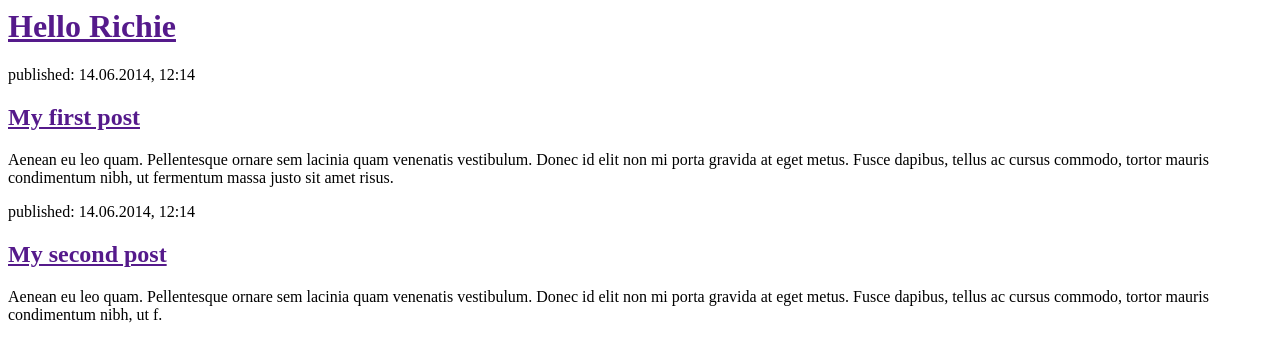
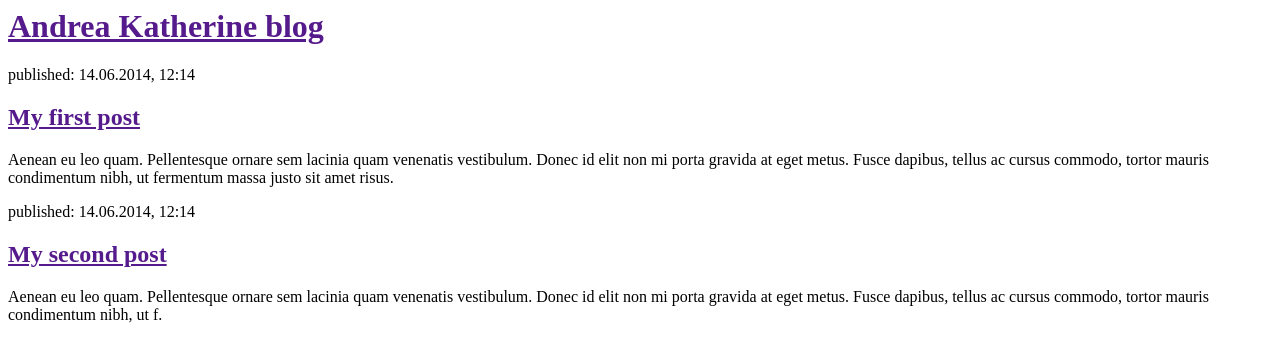
Before and after one commit to al3j4ndrO/my-first-blog, a Django app: page / in a window 1280 px wide. Shown: the top 362 px of the page. Run offline with Django 3.2, Linux system fonts and the light colour scheme.

Commit message:
Cambio e HTML para el sitio

```diff
--- a/blog/templates/blog/post_list.html
+++ b/blog/templates/blog/post_list.html
@@ -4,7 +4,7 @@
         </head>
         <body>
             <div>
-                <h1><a href="">Hello Richie</a></h1>
+                <h1><a href="">Andrea Katherine blog</a></h1>
             </div>
 
             <div>
```
